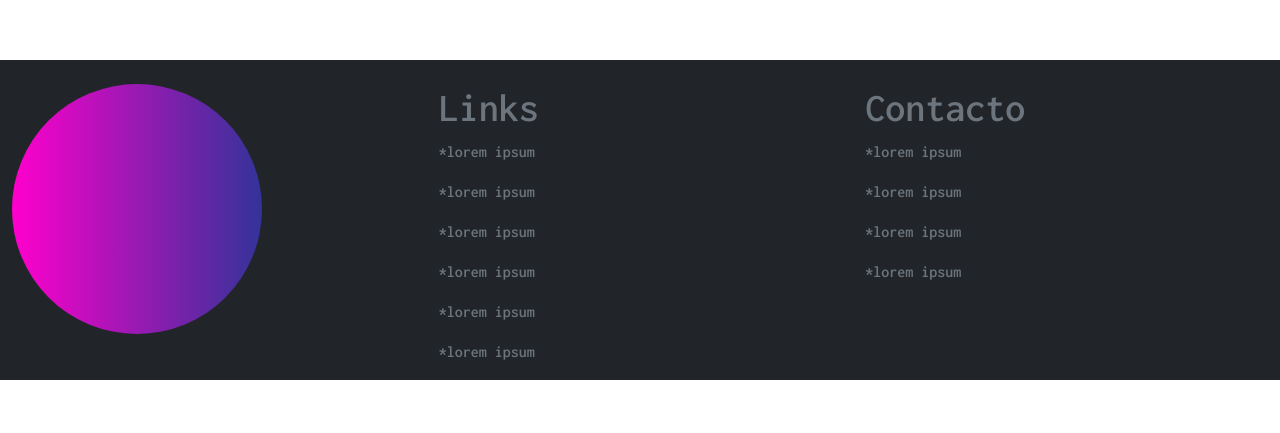
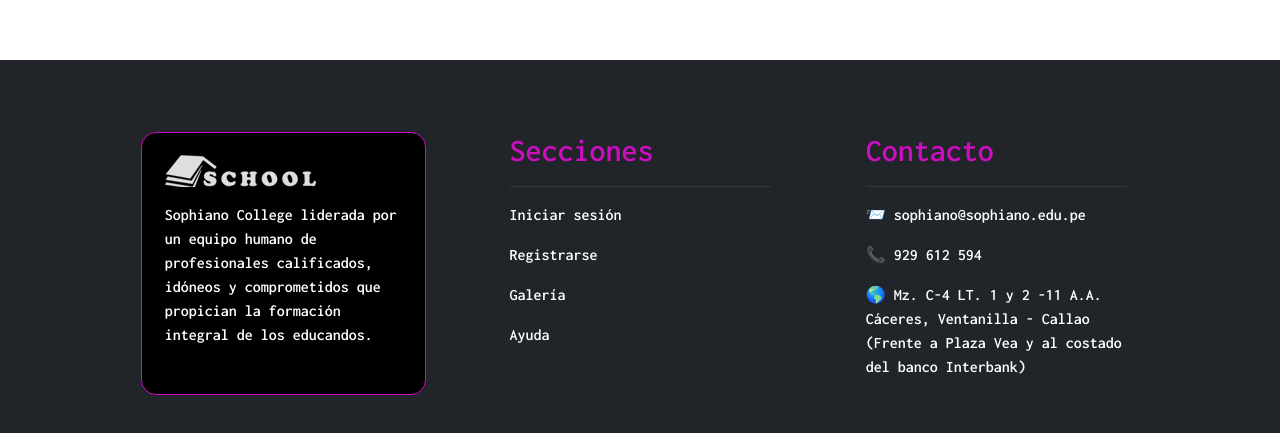
Before and after one commit to School-One/school-one-frontend, a React (Create React App) app: page / in a window 1280 px wide. Shown: the part 1530-1963 px from the top of the page. Before the commit the page ends 1910 px from the top, so only its background shows below. Built offline with nearby package versions, Linux system fonts and the light colour scheme.

Commit message:
Add new classes and change the Footer structure

```diff
--- a/src/components/footer/Footer.jsx
+++ b/src/components/footer/Footer.jsx
@@ -1,31 +1,77 @@
-import React from 'react';
+import React from "react";
+import SchoolLogo from "../../assets/img/logo_157x32.png";
+import { Link } from "react-router-dom";
 
 export default function Footer() {
     return (
-        <div className="text-center bg-dark text-lg-start text-muted mt-5">
-            <div className="container-fluid">
-                <div className="row">
-                    <div className="col-md-4 mt-4">
-                        <span className="circle"></span>
+        <div className="text-center bg-dark text-lg-start text-muted mt-5 py-5">
+            <div className="container">
+                <div className="row justify-content-evenly">
+                    <div className="col-md-3 mt-4 footer-section__card">
+                        <img src={SchoolLogo} className="img-fluid mb-3" />
+                        <p className="text-white">
+                            Sophiano College liderada por un equipo humano de
+                            profesionales calificados, idóneos y comprometidos
+                            que propician la formación integral de los
+                            educandos.
+                        </p>
                     </div>
-                    <div className="col-md-4 mt-4">
-                        <h1>Links</h1>
-                        <p>*lorem ipsum</p>
-                        <p>*lorem ipsum</p>
-                        <p>*lorem ipsum</p>
-                        <p>*lorem ipsum</p>
-                        <p>*lorem ipsum</p>
-                        <p>*lorem ipsum</p>
+                    <div className="col-md-3 mt-4">
+                        <h2 className="footer-section__title">Secciones</h2>
+                        <hr />
+                        <p>
+                            <Link to="#" className="footer-section__link">
+                                Iniciar sesión
+                            </Link>
+                        </p>
+                        <p>
+                            <Link to="#" className="footer-section__link">
+                                Registrarse
+                            </Link>
+                        </p>
+                        <p>
+                            <Link to="#" className="footer-section__link">
+                                Galería
+                            </Link>
+                        </p>
+                        <p>
+                            <Link to="#" className="footer-section__link">
+                                Ayuda
+                            </Link>
+                        </p>
                     </div>
-                    <div className="col-md-4 mt-4">
-                        <h1>Contacto</h1>
-                        <p>*lorem ipsum</p>
-                        <p>*lorem ipsum</p>
-                        <p>*lorem ipsum</p>
-                        <p>*lorem ipsum</p>
+                    <div className="col-md-3 mt-4">
+                        <h2 className="footer-section__title">Contacto</h2>
+                        <hr />
+                        <p>
+                            <a
+                                href="mailto:sophiano@sophiano.edu.pe"
+                                className="footer-section__link"
+                            >
+                                📨 sophiano@sophiano.edu.pe
+                            </a>
+                        </p>
+                        <p>
+                            <a
+                                href="tel:929612594"
+                                className="footer-section__link"
+                            >
+                                📞 929 612 594
+                            </a>
+                        </p>
+                        <p>
+                            <a
+                                href="https://goo.gl/maps/CZbbNpsbPaDJh1aN8"
+                                className="footer-section__link"
+                            >
+                                🌎 Mz. C-4 LT. 1 y 2 -11 A.A. Cáceres,
+                                Ventanilla - Callao (Frente a Plaza Vea y al
+                                costado del banco Interbank)
+                            </a>
+                        </p>
                     </div>
                 </div>
             </div>
         </div>
-    )
+    );
 }
--- a/src/index.css
+++ b/src/index.css
@@ -188,3 +188,30 @@ body{
   width: 80%;
   max-width: 80%;
 }
+
+.img-fluid {
+  width: auto;
+}
+
+.footer-section__title {
+  color: #ce0cc0;
+}
+
+.footer-section__link {
+  color: white;
+  text-decoration: none;
+  transition-property: color;
+  transition-timing-function: ease;
+  transition-duration: 300ms;
+}
+
+.footer-section__link:hover {
+  color: #ce0cc0;
+}
+
+.footer-section__card {
+  border: 1px solid #ce0cc0;
+  padding: 1.4rem;
+  border-radius: 15px;
+  background-color: #000000;
+}
```
Also changed, not shown: src/assets/img/logo_157x32.png (added).
